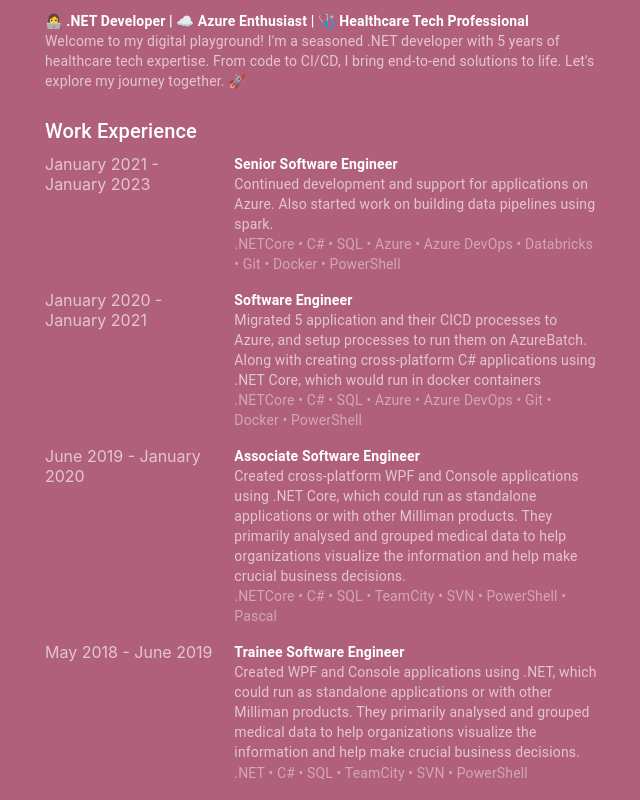
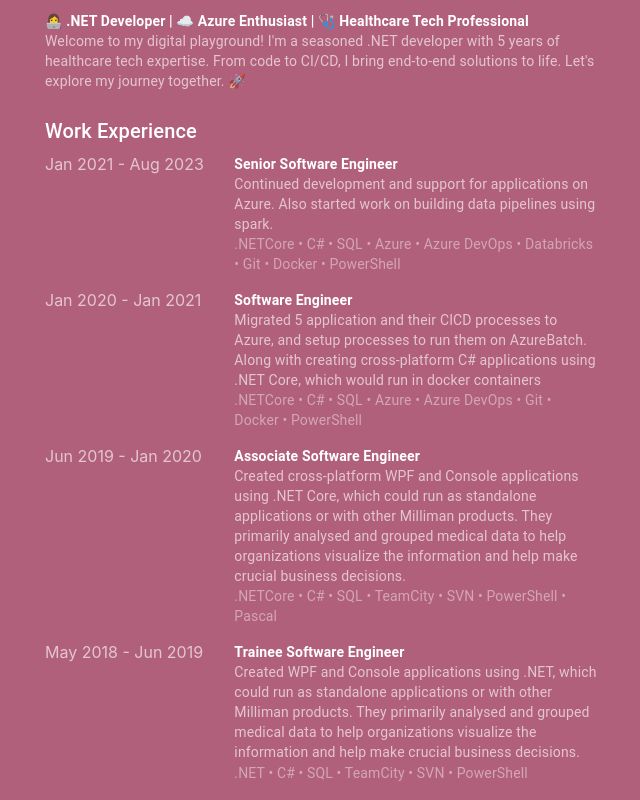
Before and after one commit to Nayak-A/resume, a React (Create React App) app: page / in a window 1280 px wide. Shown: the part 280-1080 px from the top of the page, without its empty margins (319-959 px from the left). Built offline with nearby package versions, Linux system fonts and the light colour scheme.

Commit message:
Updated dates

```diff
--- a/src/components/Experience.js
+++ b/src/components/Experience.js
@@ -11,25 +11,25 @@ function Experience() {
   // Array of work experiences
   const workExperiences = [
     {
-      date: "January 2021 - January 2023",
+      date: "Jan 2021 - Aug 2023",
       productName: "Senior Software Engineer",
       description: "Continued development and support for applications on Azure. Also started work on building data pipelines using spark.",
       technologies: ".NETCore • C# • SQL • Azure • Azure DevOps • Databricks • Git • Docker • PowerShell",
     },
     {
-      date: "January 2020 - January 2021",
+      date: "Jan 2020 - Jan 2021",
       productName: "Software Engineer",
       description: "Migrated 5 application and their CICD processes to Azure, and setup processes to run them on AzureBatch. Along with creating cross-platform C# applications using .NET Core, which would run in docker containers",
       technologies: ".NETCore • C# • SQL • Azure • Azure DevOps • Git • Docker • PowerShell",
     },
     {
-      date: "June 2019 - January 2020",
+      date: "Jun 2019 - Jan 2020",
       productName: "Associate Software Engineer",
       description: "Created cross-platform WPF and Console applications using .NET Core, which could run as standalone applications or with other Milliman products. They primarily analysed and grouped medical data to help organizations visualize the information and help make crucial business decisions.",
       technologies: ".NETCore • C# • SQL • TeamCity • SVN • PowerShell • Pascal",
     },
     {
-      date: "May 2018 - June 2019",
+      date: "May 2018 - Jun 2019",
       productName: "Trainee Software Engineer",
       description: "Created WPF and Console applications using .NET, which could run as standalone applications or with other Milliman products. They primarily analysed and grouped medical data to help organizations visualize the information and help make crucial business decisions.",
       technologies: ".NET • C# • SQL • TeamCity • SVN • PowerShell",
```
